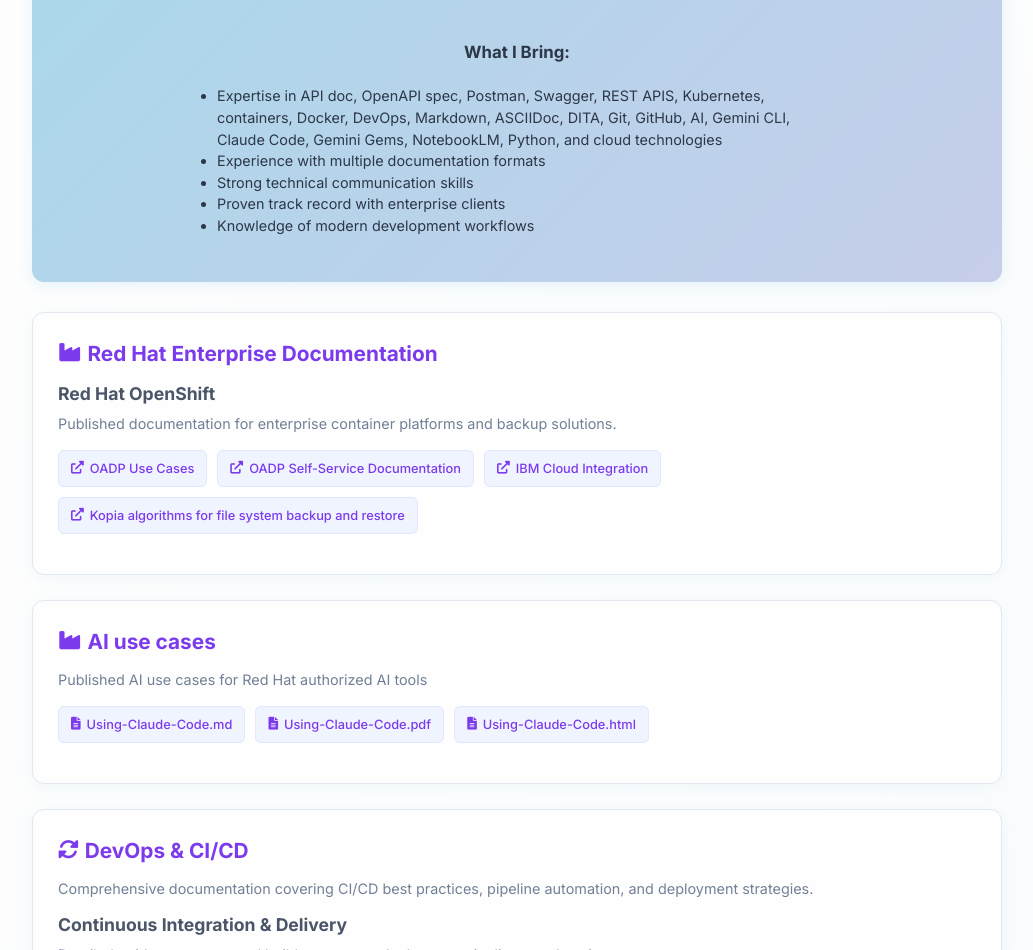
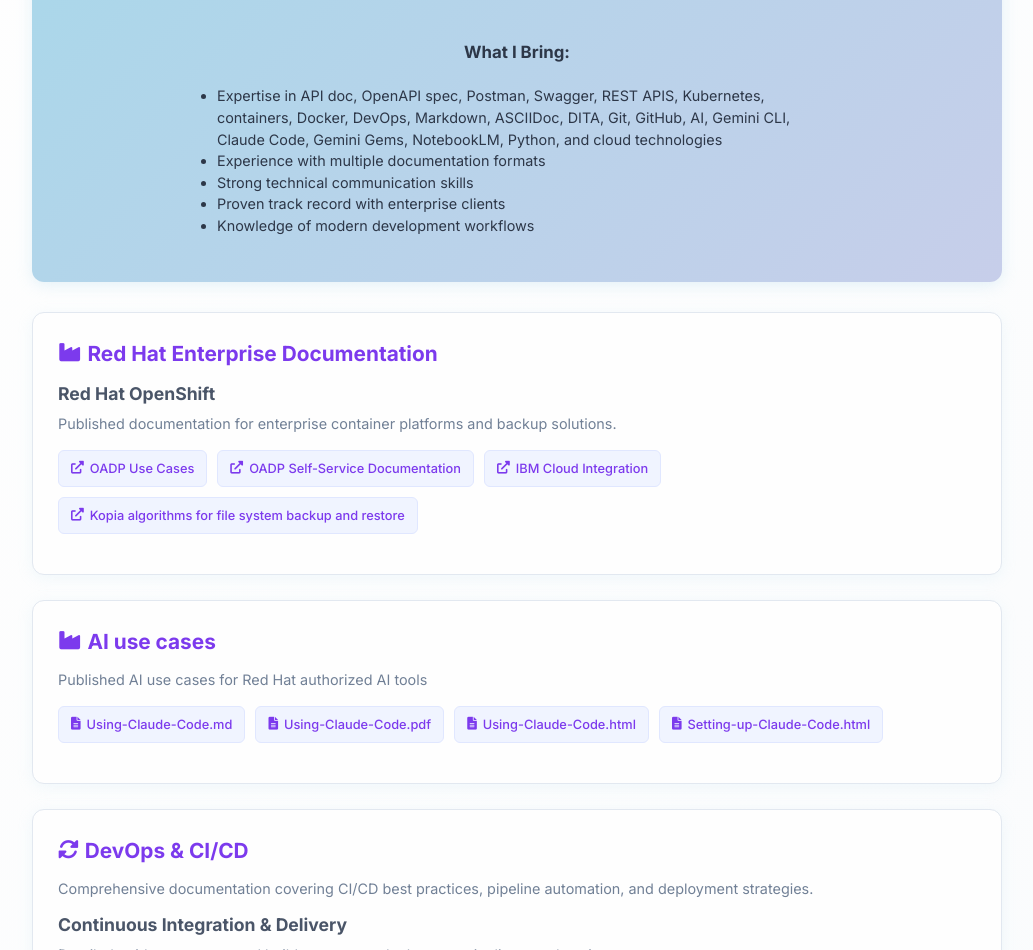
Before and after one commit to devdesh/shruti-portfolio, a plain HTML site: page index.html in a window 1280 px wide. Shown: the part 150-1100 px from the top of the page, without its empty margins (123-1156 px from the left). Drawn offline with Linux system fonts and the light colour scheme.

Commit message:
Add link to Setting-up-Claude-Code.pdf in index.html

```diff
--- a/index.html
+++ b/index.html
@@ -64,6 +64,9 @@
                 </a>
                  <a href="./Portfolio-data/AI-use-cases/Using-Claude-Code.html" target="_blank" class="file-link html">
                     <i class="fas fa-file-alt"></i> Using-Claude-Code.html
+                </a>
+                 <a href="./Portfolio-data/AI-use-cases/Setting-up-Claude-Code.pdf" target="_blank" class="file-link pdf">
+                    <i class="fas fa-file-alt"></i> Setting-up-Claude-Code.html
                 </a>
             </div>
         </div>
```
